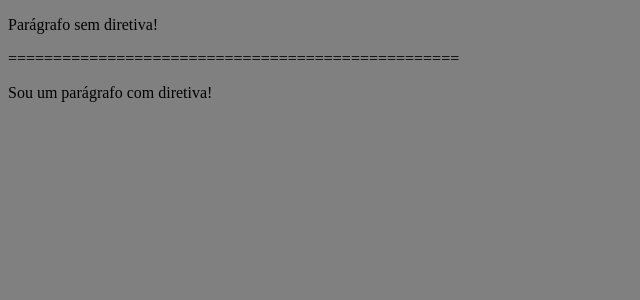
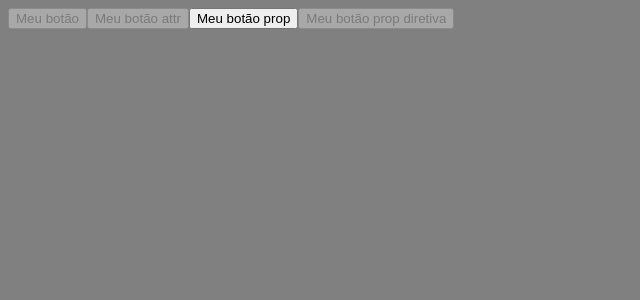
Before and after one commit to EuclydesUchoas/curso-angular, an Angular app in the folder diretivas-de-atributos/: page / in a window 1280 px wide. Shown: the top 300 px of the page, without its empty margins (0-640 px from the left). Built offline with nearby package versions, Linux system fonts and the light colour scheme.

Commit message:
feat: diretivas-de-atributos: Utilizando o @HostBinding para desabilitar o botão.

```diff
--- a/diretivas-de-atributos/src/app/app.component.html
+++ b/diretivas-de-atributos/src/app/app.component.html
@@ -1,5 +1,13 @@
-<app-sem-diretiva></app-sem-diretiva>
+<!-- <app-sem-diretiva></app-sem-diretiva>
 
 ==================================================
 
-<app-com-diretiva></app-com-diretiva>
+<app-com-diretiva></app-com-diretiva> -->
+
+<button disabled>Meu botão</button>
+
+<button [attr.disabled]="false">Meu botão attr</button>
+
+<button [disabled]="false">Meu botão prop</button>
+
+<button appDisabled>Meu botão prop diretiva</button>
--- a/diretivas-de-atributos/src/app/app.module.ts
+++ b/diretivas-de-atributos/src/app/app.module.ts
@@ -6,13 +6,15 @@ import { AppComponent } from './app.component';
 import { SemDiretivaComponent } from './sem-diretiva/sem-diretiva.component';
 import { ComDiretivaComponent } from './com-diretiva/com-diretiva.component';
 import { HighlightDirective } from './directives/highlight.directive';
+import { DisabledDirective } from './directives/disabled.directive';
 
 @NgModule({
   declarations: [
     AppComponent,
     SemDiretivaComponent,
     ComDiretivaComponent,
-    HighlightDirective
+    HighlightDirective,
+    DisabledDirective
   ],
   imports: [
     BrowserModule,
--- /dev/null
+++ b/diretivas-de-atributos/src/app/directives/disabled.directive.ts
@@ -0,0 +1,13 @@
+import { Directive, HostBinding } from "@angular/core";
+
+@Directive({
+    selector: '[appDisabled]',
+    standalone: false
+})
+export class DisabledDirective {
+    // @HostBinding('attr.disabled')
+    // attrDisabled = true;
+
+    @HostBinding('disabled')
+    propDisabled = true;
+}
```
